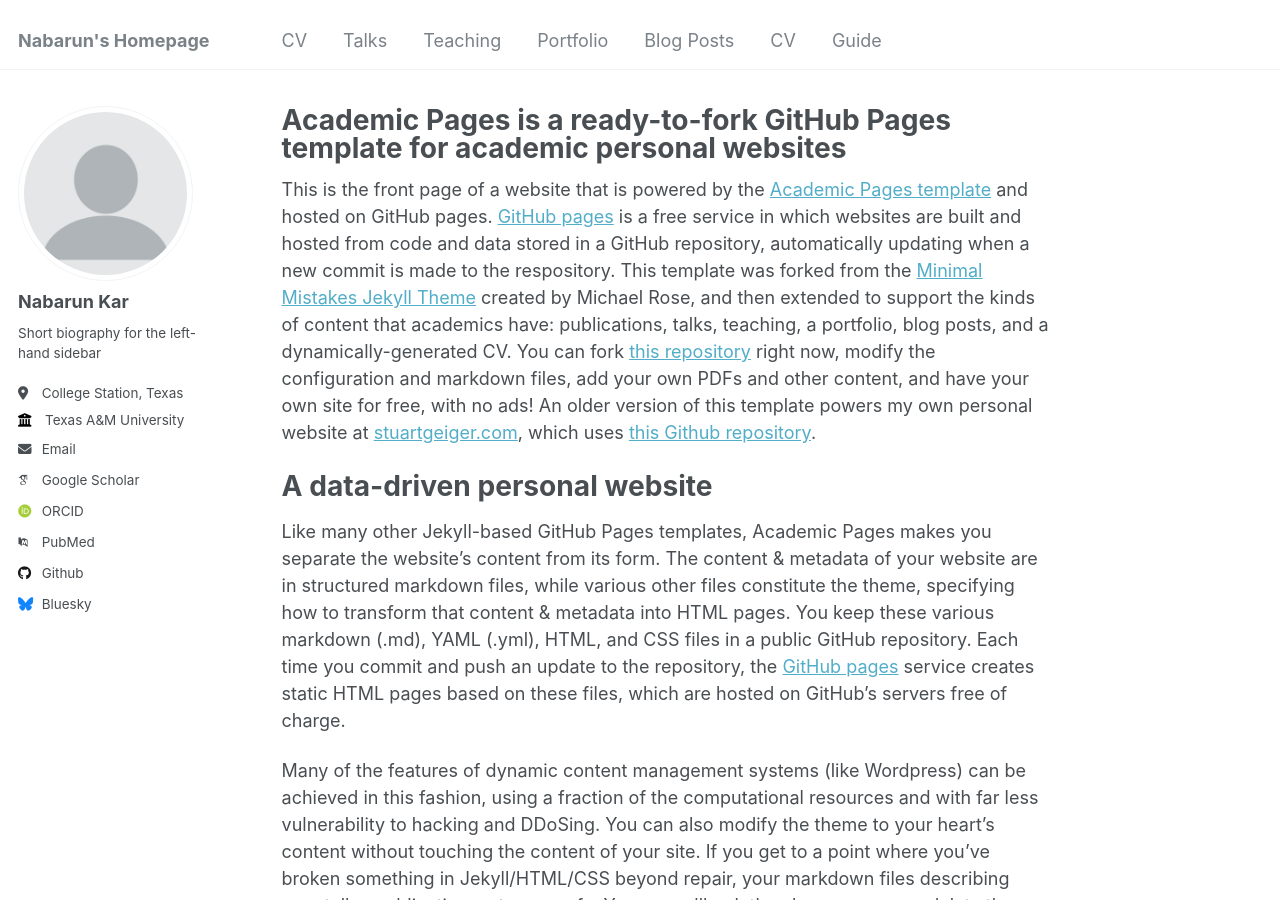
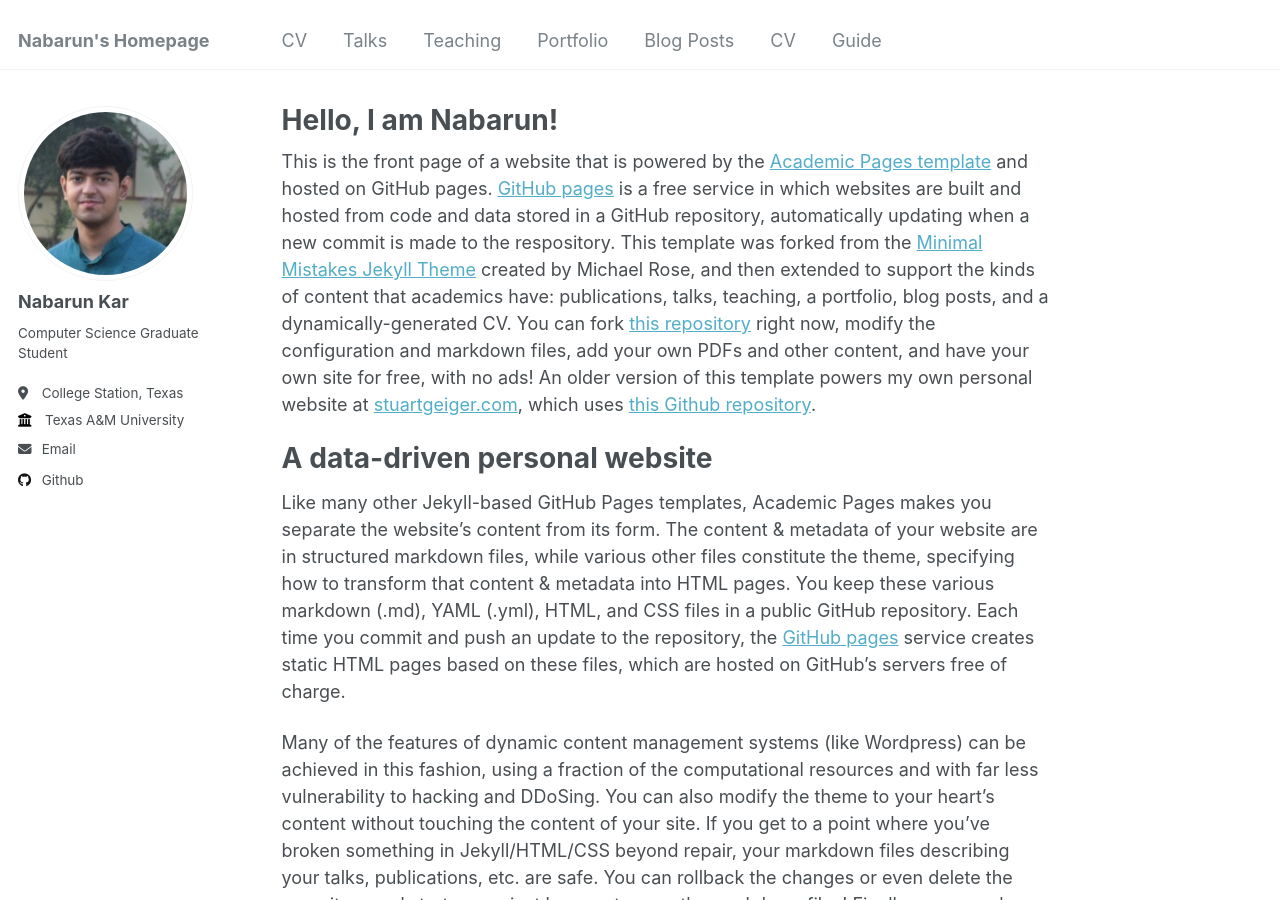
Before and after one commit to NabarunKar/home, a Jekyll site: the page built from _pages/about.md, in a window 1280 px wide and 900 px high. Built offline with Jekyll 4.4.1, drawn with Linux system fonts in a browser that asks for light colours; some web fonts are replaced.

Commit message:
some more changes

```diff
--- a/_config.yml
+++ b/_config.yml
@@ -24,7 +24,7 @@
   avatar           : "profile.png"
   name             : "Nabarun Kar"
   pronouns         : # example: "she/her"
-  bio              : "Short biography for the left-hand sidebar"
+  bio              : "Computer Science Graduate Student"
   location         : "College Station, Texas"
   employer         : "Texas A&M University"
   uri              : # URL
@@ -32,11 +32,11 @@
 
   # Academic websites
   arxiv            : # URL - Update with the correct link to your profile
-  googlescholar    : "https://scholar.google.com/citations?user=PS_CX0AAAAAJ"
+  # googlescholar    : "https://scholar.google.com/citations?user=PS_CX0AAAAAJ"
   impactstory      : # URL
-  orcid            : "http://orcid.org/yourorcidurl"
+  # orcid            : "http://orcid.org/yourorcidurl"
   semantic         : # URL
-  pubmed           : "https://www.ncbi.nlm.nih.gov/pubmed/?term=john+snow"
+  # pubmed           : "https://www.ncbi.nlm.nih.gov/pubmed/?term=john+snow"
   researchgate     : # URL
 
   # Repositories and software development
@@ -48,7 +48,7 @@
   stackoverflow    : # User number or user number and name (i.e., use "1" or "1/jeff-atwood")
 
   # Social media
-  bluesky          : "bsky.app" # Replace this with you Bluesky username
+  # bluesky          : "bsky.app" # Replace this with you Bluesky username
   facebook         : # Username
   flickr           : # Username
   foursquare       : # Username
@@ -74,13 +74,13 @@
   zhihu            : # URL
 
 # Publication Category - The following the list of publication categories and their headings
-publication_category:
-  books:
-    title: 'Books'
-  manuscripts:
-    title: 'Journal Articles'
-  conferences:
-    title: 'Conference Papers'
+# publication_category:
+#   books:
+#     title: 'Books'
+#   manuscripts:
+#     title: 'Journal Articles'
+#   conferences:
+#     title: 'Conference Papers'
 
 # Site Settings
 teaser                   :  # filename of teaser fallback teaser image placed in /images/, .e.g. "500x300.png"
--- a/_pages/about.md
+++ b/_pages/about.md
@@ -1,6 +1,6 @@
 ---
 permalink: /
-title: "Academic Pages is a ready-to-fork GitHub Pages template for academic personal websites"
+title: "Hello, I am Nabarun!"
 author_profile: true
 redirect_from:
   - /about/
```
Also changed, not shown: images/profile.png, 1 other file.
